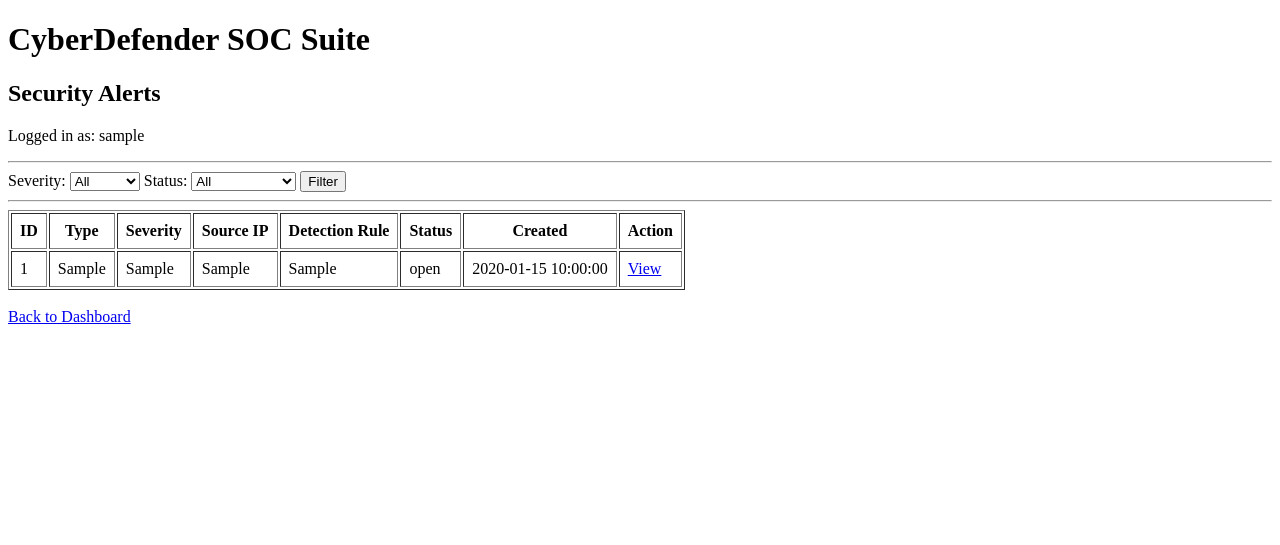
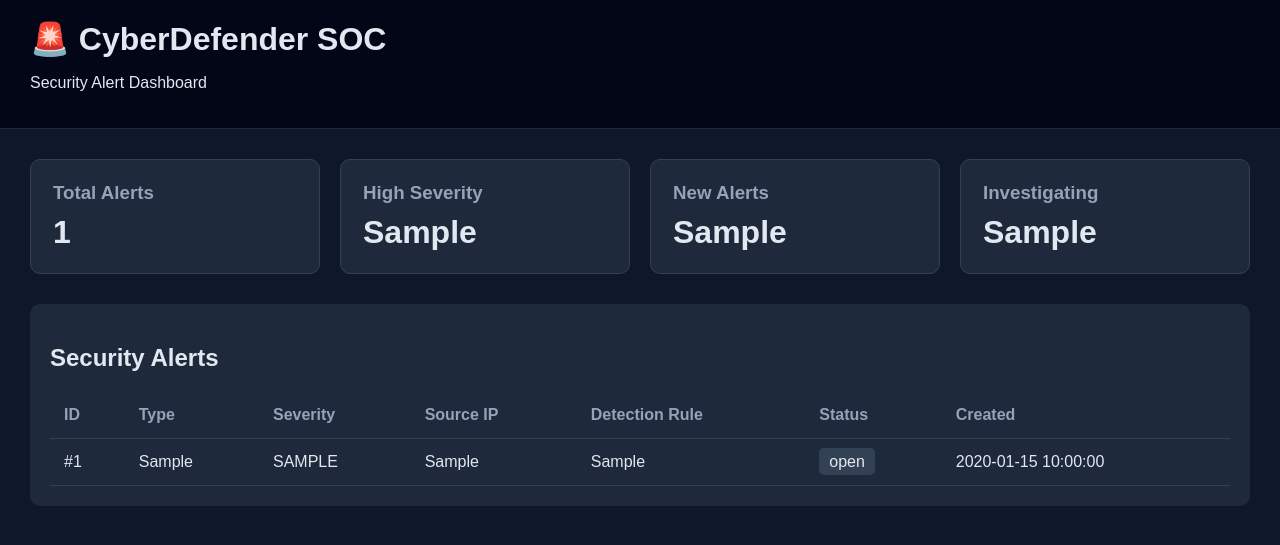
Before and after one commit to AK40476/CyberDefender-SOC-Suite, a Flask app: template app/templates/alerts.html in a window 1280 px wide. Shown: the top 545 px of the page. Run offline with Flask 3, Linux system fonts and the light colour scheme; a user stored in the database is signed in; tables that the repository leaves empty hold one stand-in row (values such as "Sample post"); the template is opened without the code that fills it: values that come from a table or form of the project are taken from there, most other values are stand-ins (such as "Sample title", 1, 10 or a date in 2020).

Commit message:
feat: add SOC alert dashboard

```diff
--- a/app/templates/alerts.html
+++ b/app/templates/alerts.html
@@ -1,92 +1,163 @@
 <!DOCTYPE html>
 <html lang="en">
-
 <head>
     <meta charset="UTF-8">
     <meta name="viewport" content="width=device-width, initial-scale=1.0">
 
-    <title>Alerts | CyberDefender SOC Suite</title>
+    <title>Alert Dashboard | CyberDefender SOC</title>
+
+    <style>
+        body {
+            margin: 0;
+            font-family: Arial, sans-serif;
+            background: #0f172a;
+            color: #e2e8f0;
+        }
+
+        .header {
+            padding: 20px 30px;
+            background: #020617;
+            border-bottom: 1px solid #1e293b;
+        }
+
+        .header h1 {
+            margin: 0;
+        }
+
+        .container {
+            padding: 30px;
+        }
+
+        .stats {
+            display: grid;
+            grid-template-columns: repeat(4, 1fr);
+            gap: 20px;
+            margin-bottom: 30px;
+        }
+
+        .card {
+            background: #1e293b;
+            padding: 22px;
+            border-radius: 10px;
+            border: 1px solid #334155;
+        }
+
+        .card h3 {
+            margin: 0 0 10px;
+            color: #94a3b8;
+        }
+
+        .number {
+            font-size: 32px;
+            font-weight: bold;
+        }
+
+        .table-container {
+            background: #1e293b;
+            padding: 20px;
+            border-radius: 10px;
+            overflow-x: auto;
+        }
+
+        table {
+            width: 100%;
+            border-collapse: collapse;
+        }
+
+        th,
+        td {
+            padding: 14px;
+            text-align: left;
+            border-bottom: 1px solid #334155;
+        }
+
+        th {
+            color: #94a3b8;
+        }
+
+        .severity-high {
+            color: #f87171;
+            font-weight: bold;
+        }
+
+        .severity-medium {
+            color: #fbbf24;
+            font-weight: bold;
+        }
+
+        .severity-low {
+            color: #4ade80;
+            font-weight: bold;
+        }
+
+        .status {
+            padding: 5px 10px;
+            border-radius: 5px;
+            background: #334155;
+        }
+
+        .empty {
+            text-align: center;
+            padding: 30px;
+            color: #94a3b8;
+        }
+
+        @media (max-width: 900px) {
+            .stats {
+                grid-template-columns: repeat(2, 1fr);
+            }
+        }
+
+        @media (max-width: 600px) {
+            .stats {
+                grid-template-columns: 1fr;
+            }
+        }
+    </style>
 </head>
 
 <body>
 
-    <h1>CyberDefender SOC Suite</h1>
+<div class="header">
+    <h1>🚨 CyberDefender SOC</h1>
+    <p>Security Alert Dashboard</p>
+</div>
+
+<div class="container">
+
+    <div class="stats">
+
+        <div class="card">
+            <h3>Total Alerts</h3>
+            <div class="number">{{ total_alerts }}</div>
+        </div>
+
+        <div class="card">
+            <h3>High Severity</h3>
+            <div class="number">{{ high_alerts }}</div>
+        </div>
+
+        <div class="card">
+            <h3>New Alerts</h3>
+            <div class="number">{{ new_alerts }}</div>
+        </div>
+
+        <div class="card">
+            <h3>Investigating</h3>
+            <div class="number">{{ investigating_alerts }}</div>
+        </div>
+
+    </div>
+
+    <div class="table-container">
 
         <h2>Security Alerts</h2>
 
-    <p>
-        Logged in as: {{ current_user.username }}
-    </p>
-
-    <hr>
-
-    <form method="GET" action="{{ url_for('alerts.index') }}">
-
-        <label for="severity">Severity:</label>
-
-        <select name="severity" id="severity">
-
-            <option value="">All</option>
-
-            <option value="high"
-                {% if selected_severity == "high" %}selected{% endif %}>
-                High
-            </option>
-
-            <option value="medium"
-                {% if selected_severity == "medium" %}selected{% endif %}>
-                Medium
-            </option>
-
-            <option value="low"
-                {% if selected_severity == "low" %}selected{% endif %}>
-                Low
-            </option>
-
-        </select>
-
-        <label for="status">Status:</label>
-
-        <select name="status" id="status">
-
-            <option value="">All</option>
-
-            <option value="new"
-                {% if selected_status == "new" %}selected{% endif %}>
-                New
-            </option>
-
-            <option value="investigating"
-                {% if selected_status == "investigating" %}selected{% endif %}>
-                Investigating
-            </option>
-
-            <option value="resolved"
-                {% if selected_status == "resolved" %}selected{% endif %}>
-                Resolved
-            </option>
-
-            <option value="false_positive"
-                {% if selected_status == "false_positive" %}selected{% endif %}>
-                False Positive
-            </option>
-
-        </select>
-
-        <button type="submit">
-            Filter
-        </button>
-
-    </form>
-
-    <hr>
-
         {% if alerts %}
 
-    <table border="1" cellpadding="8">
+        <table>
 
             <thead>
-
                 <tr>
                     <th>ID</th>
                     <th>Type</th>
@@ -95,9 +166,7 @@
                     <th>Detection Rule</th>
                     <th>Status</th>
                     <th>Created</th>
-                <th>Action</th>
                 </tr>
-
             </thead>
 
             <tbody>
@@ -106,24 +175,26 @@
 
                 <tr>
 
-                <td>{{ alert.id }}</td>
+                    <td>#{{ alert.id }}</td>
 
                     <td>{{ alert.alert_type }}</td>
 
-                <td>{{ alert.severity }}</td>
+                    <td class="severity-{{ alert.severity }}">
+                        {{ alert.severity.upper() }}
+                    </td>
 
                     <td>{{ alert.source_ip or "N/A" }}</td>
 
                     <td>{{ alert.detection_rule }}</td>
 
-                <td>{{ alert.status }}</td>
-
-                <td>{{ alert.created_at }}</td>
+                    <td>
+                        <span class="status">
+                            {{ alert.status }}
+                        </span>
+                    </td>
 
                     <td>
-                    <a href="{{ url_for('alerts.detail', alert_id=alert.id) }}">
-                        View
-                    </a>
+                        {{ alert.created_at.strftime("%Y-%m-%d %H:%M:%S") }}
                     </td>
 
                 </tr>
@@ -136,16 +207,15 @@
 
         {% else %}
 
-    <p>No alerts found.</p>
+        <div class="empty">
+            No security alerts found.
+        </div>
 
         {% endif %}
 
-    <br>
+    </div>
 
-    <a href="{{ url_for('dashboard.index') }}">
-        Back to Dashboard
-    </a>
+</div>
 
 </body>
-
 </html>
```
Also changed, not shown: app/routes/alerts.py (+27 -141 lines), app/services/__init__.py (added). Lines whose indentation alone changed are shown as unchanged.
